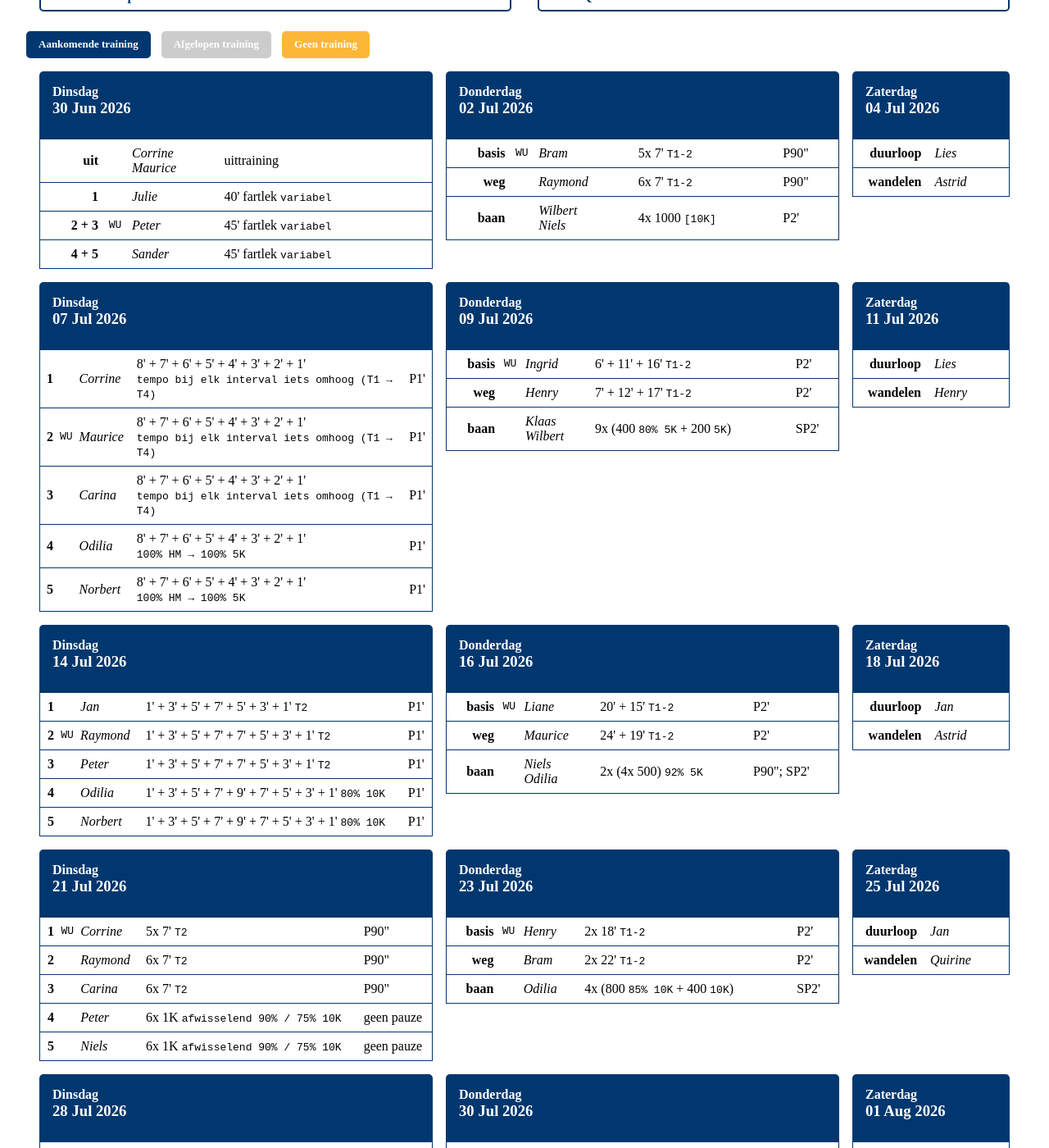
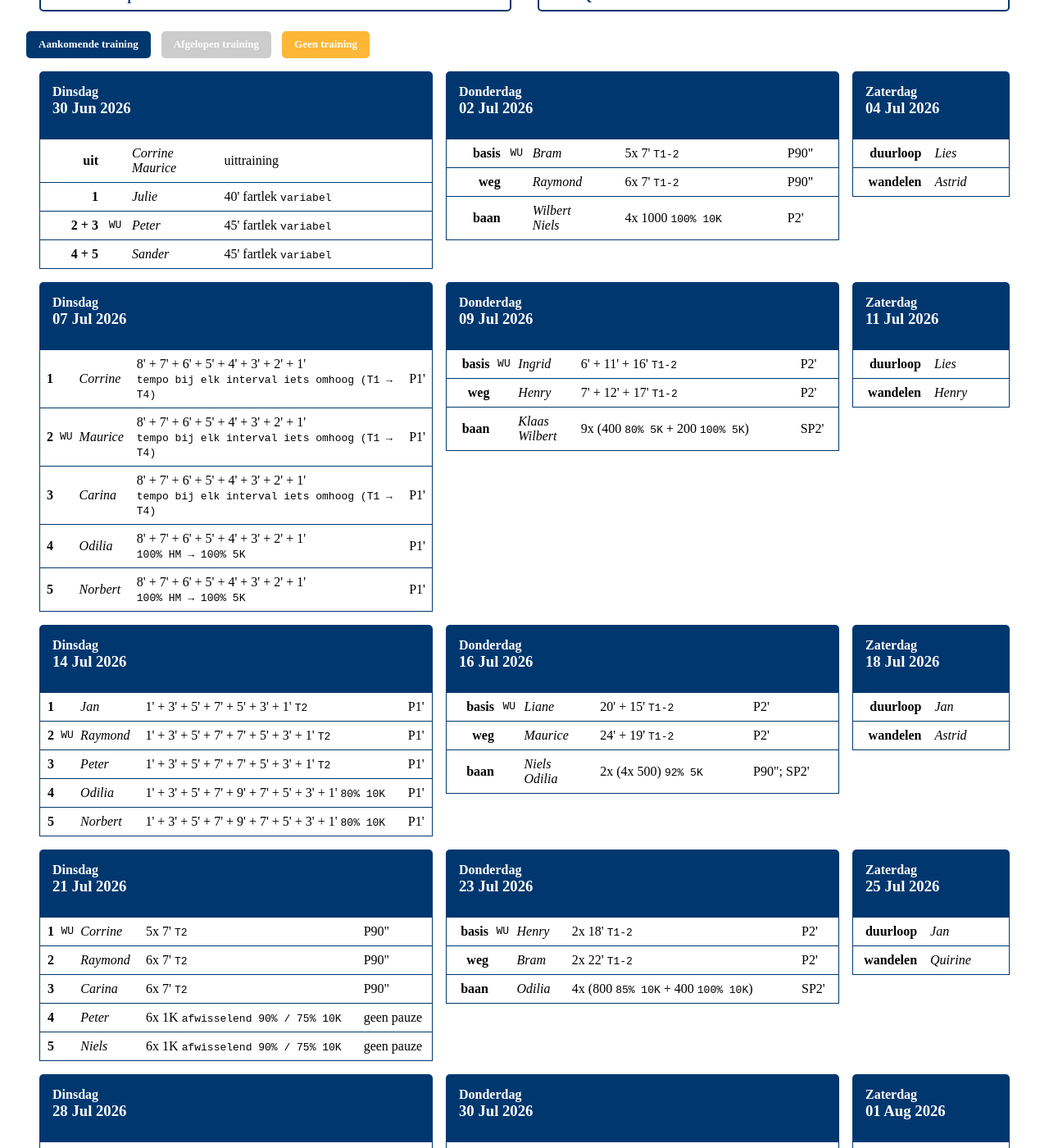
Before and after one commit to sarajuhosova/av40-schedule, a Jekyll site: the page built from _posts/2026-06-30-q3.md, in a window 1280 px wide and 1400 px high, scrolled down 198 px. Shown: the whole window at 82% size. Built offline with Jekyll 4.4.1, drawn with Linux system fonts in a browser that asks for light colours.

Commit message:
Fix tempos in Q3

```diff
--- a/_data/schedule/2026/q3.yaml
+++ b/_data/schedule/2026/q3.yaml
@@ -35,7 +35,7 @@
     - group: "baan"
       trainer: ["Wilbert", "Niels"]
       training:
-        core: "4x 1000 <tt>[10K]</tt>"
+        core: "4x 1000 <tt>100% 10K</tt>"
         break: "P2'"
 - date: "2026-07-04"
   day: "Zaterdag"
@@ -100,7 +100,7 @@
     - group: "baan"
       trainer: ["Klaas", "Wilbert"]
       training:
-        core: "9x (400 <tt>80% 5K</tt> + 200 <tt>5K</tt>)"
+        core: "9x (400 <tt>80% 5K</tt> + 200 <tt>100% 5K</tt>)"
         break: "SP2'"
 - date: "2026-07-11"
   day: "Zaterdag"
@@ -210,7 +210,7 @@
     - group: "baan"
       trainer: ["Odilia"]
       training:
-        core: "4x (800 <tt>85% 10K</tt> + 400 <tt>10K</tt>)"
+        core: "4x (800 <tt>85% 10K</tt> + 400 <tt>100% 10K</tt>)"
         break: "SP2'"
 - date: "2026-07-25"
   day: "Zaterdag"
@@ -312,7 +312,7 @@
     - group: "baan"
       trainer: ["Martijn", "Niels"]
       training:
-        core: "4x (400 <tt>90% 5K</tt> + 200 <tt>5K</tt> + 400 <tt>90% 5K</tt> + 200 <tt>5K</tt>)"
+        core: "4x (400 <tt>90% 5K</tt> + 200 <tt>100% 5K</tt> + 400 <tt>90% 5K</tt> + 200 <tt>100% 5K</tt>)"
         break: "P1'; SP2'"
 - date: "2026-08-08"
   day: "Zaterdag"
```
Also changed, not shown: 1 other file.
